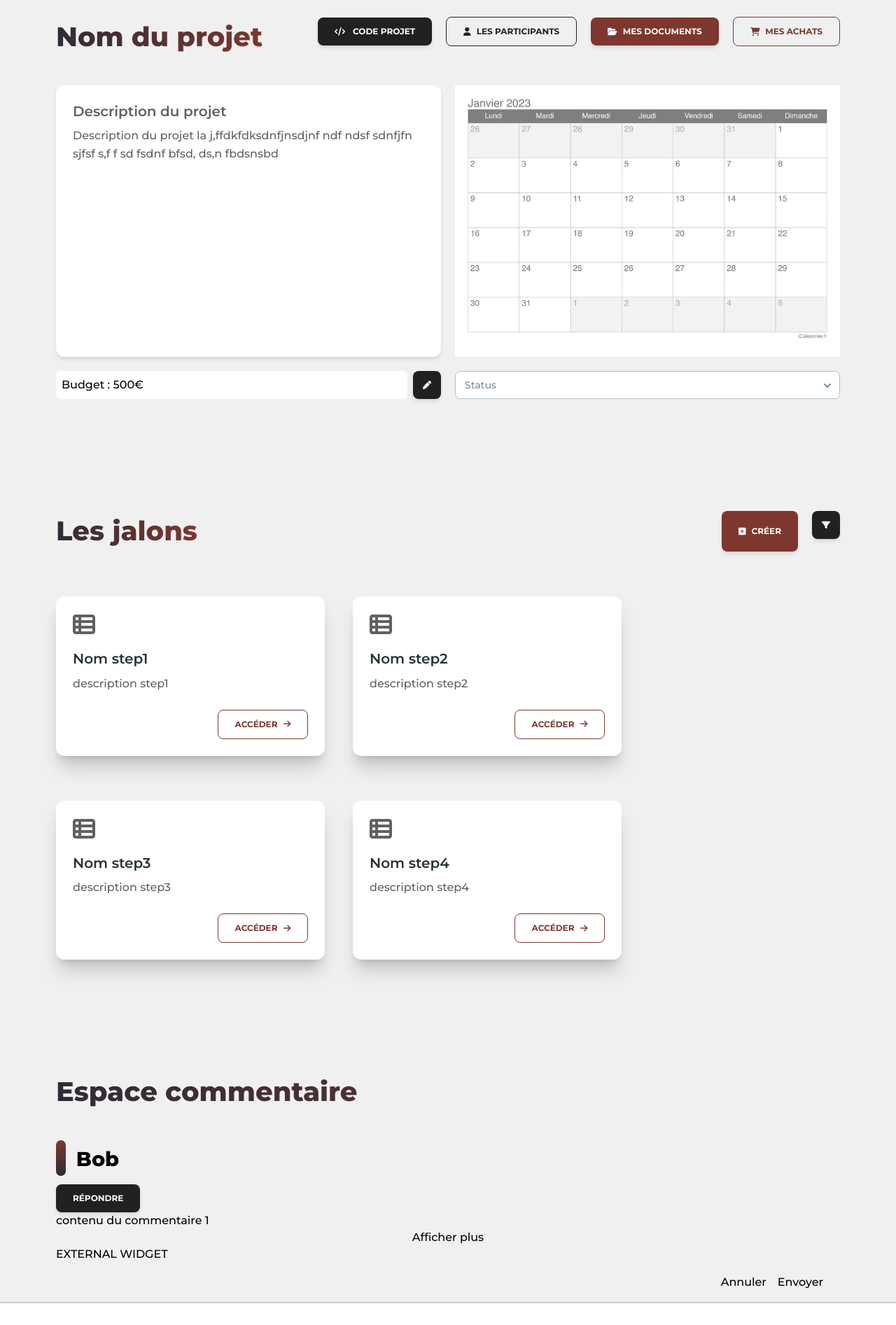
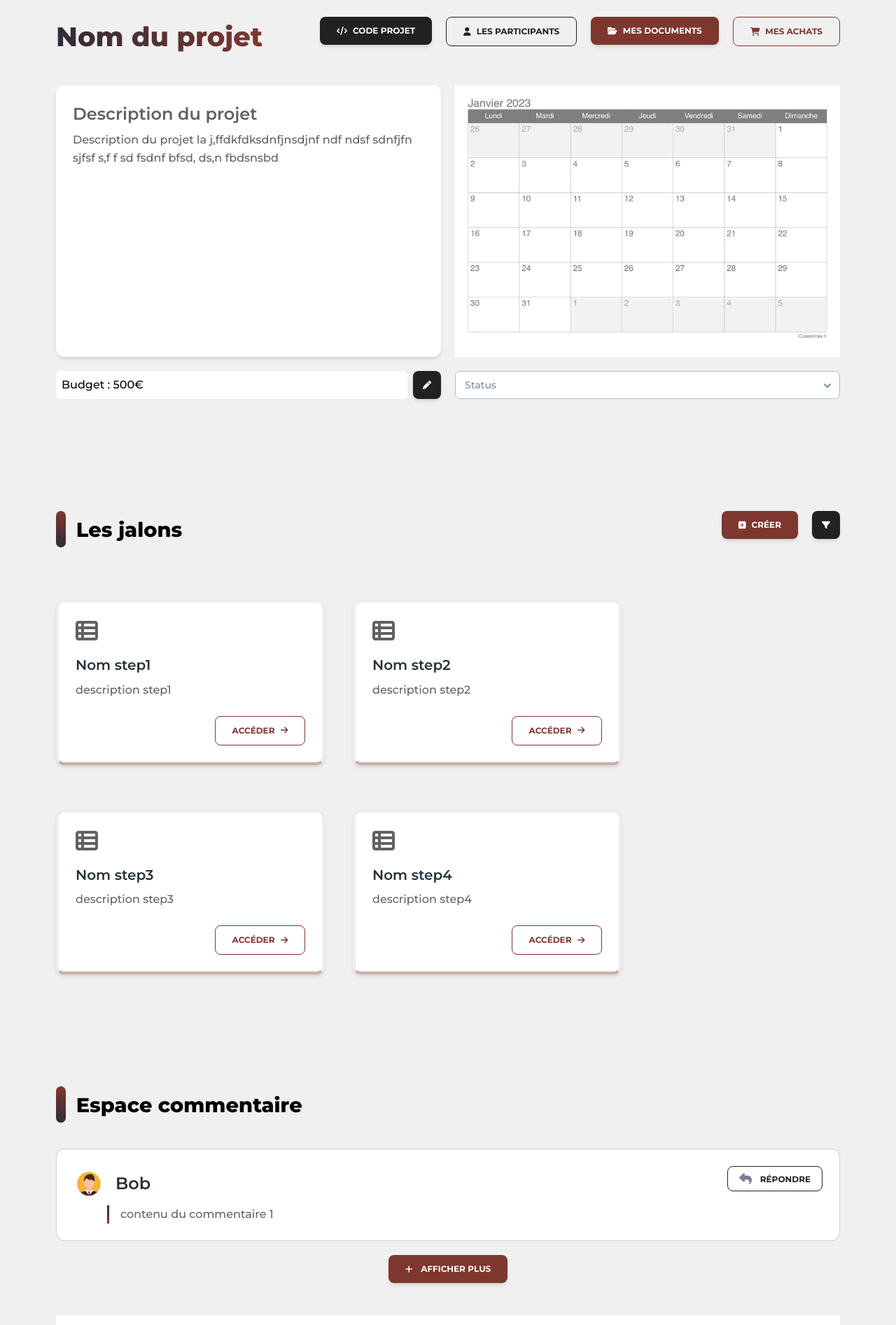
Before and after one commit to mathieubourkel/chappy, a React (Vite) app: page /project in a window 1280 px wide. Shown: the part 140-2033 px from the top of the page at 70% size. Built offline with nearby package versions, Linux system fonts and the light colour scheme.

Commit message:
fin du design page project

```diff
--- a/src/components/Project/Comments.tsx
+++ b/src/components/Project/Comments.tsx
@@ -1,14 +1,9 @@
 import { useState } from "react";
 import { intComment, intComments } from "../../services/interfaces/intProject";
-import {
-  Button,
-  Card,
-  CardBody,
-  CardHeader,
-  Typography,
-} from "@material-tailwind/react";
-import { faReply, faUser } from "@fortawesome/free-solid-svg-icons";
+import StepCard from "./StepCard";
+import { Button, IconButton, Textarea } from "@material-tailwind/react";
 import { FontAwesomeIcon } from "@fortawesome/react-fontawesome";
+import { faMinus, faPaperPlane, faPlus } from "@fortawesome/free-solid-svg-icons";
 
 type Props = {
   comments: intComments;
@@ -22,55 +17,64 @@ export default function Comments({ comments }: Props) {
   }
 
   return (
-    <section className="bloc-3">
+    <section className="bloc-3 mb-40">
       <div className="b3-header">
-        <h1>Espace commentaire</h1>
+        <h2>Espace commentaire</h2>
       </div>
       <div className="b3-comments flex flex-col mt-10">
         {display ? (
           comments.map((comment: intComment, index: number) => (
-            <Card className="b3-comment w-full mb-5" key={index}>
-              <CardBody>
-                <div className="flex justify-between">
-                  <Typography variant="h5" color="blue-gray" className="mb-2">
-                  <FontAwesomeIcon icon={faUser} />
-                    <a className="pl-5">{comment.author}</a>
-                  </Typography>
-                  <Button variant="outlined">
-                  <FontAwesomeIcon icon={faReply} />
-                    <a className="pl-2">Répondre</a>
-                  </Button>
-                </div>
-                <Typography>{comment.content}</Typography>
-              </CardBody>
-            </Card>
+            <StepCard comment={comment} index={index}/>
           ))
-        ) : (
-          <div className="b3-comment">
-            <div className="b3-comment-header">
-              <h2>{comments[0].author}</h2>
-              <Button>Répondre</Button>
-            </div>
-            <div className="b3-comment-body">
-              <p>{comments[0].content}</p>
-            </div>
-          </div>
-        )}
+        ) : <StepCard comment={comments[0]} index={0}/>
+
+        }
       </div>
       <div className="flex justify-center">
-        <button onClick={handleDisplay}>
-          {display ? <a>Afficher moins</a> : <a>Afficher plus</a>}
-        </button>
+        <Button onClick={handleDisplay} className="bg-brick-300">
+          {display ?
+          <div>
+            <FontAwesomeIcon icon={faMinus} className="mr-3"/>
+            <a>Réduire</a>
+          </div>
+          : <div>
+                <FontAwesomeIcon icon={faPlus} className="mr-3"/>
+                <a>Afficher plus</a>
+            </div>}
+        </Button>
       </div>
-      <div className="comments-modify">
-        <div className="EXTERNAL">
-          <p>EXTERNAL WIDGET</p>
-        </div>
-        <div className="comments-modify-buttons flex justify-end mr-6">
-          <button className="m-4">Annuler</button>
-          <button>Envoyer</button>
+      <div className="mt-10">
+      <Textarea variant="static"
+      placeholder="Rédiger un nouveau commentaire"
+      className="bg-white pl-5"/>
+      <div className="flex w-full justify-between py-1.5">
+        <IconButton variant="text" color="blue-gray" size="sm">
+          <svg
+            xmlns="http://www.w3.org/2000/svg"
+            fill="none"
+            viewBox="0 0 24 24"
+            stroke="currentColor"
+            strokeWidth={2}
+            className="h-4 w-4"
+          >
+            <path
+              strokeLinecap="round"
+              strokeLinejoin="round"
+              d="M13.19 8.688a4.5 4.5 0 011.242 7.244l-4.5 4.5a4.5 4.5 0 01-6.364-6.364l1.757-1.757m13.35-.622l1.757-1.757a4.5 4.5 0 00-6.364-6.364l-4.5 4.5a4.5 4.5 0 001.242 7.244"
+            />
+          </svg>
+        </IconButton>
+        <div className="flex gap-2">
+          <Button  variant="outlined">
+            Annuler
+          </Button>
+          <Button>
+            Envoyer
+            <FontAwesomeIcon className="ml-3" icon={faPaperPlane} />
+          </Button>
         </div>
       </div>
+    </div>
     </section>
   );
 }
--- a/src/components/Project/Resume.tsx
+++ b/src/components/Project/Resume.tsx
@@ -51,47 +51,50 @@ export default function Resume({ project, setProject }: Props) {
         <div className="b1-header-title">
           <h1>{project.name}</h1>
         </div>
-        <div className="b1-header-buttons">
-          <Button>
-            <FontAwesomeIcon icon={faCode} />
-            <a className="pl-2"> Code projet</a>
-          </Button>
+        <div className="b1-header-buttons flex flex-wrap gap-5">
+          <Link to="/project/">
+            <Button>
+              <FontAwesomeIcon icon={faCode} className="mr-2" />
+              Code projet
+            </Button>
+          </Link>
+
           <Link to="/project/members">
-            <Button className="ml-5" variant="outlined">
-              <FontAwesomeIcon icon={faUser} />
-              <a className="pl-2">Les participants</a>
+            <Button variant="outlined">
+              <FontAwesomeIcon icon={faUser} className="mr-2" />
+              Les participants
             </Button>
           </Link>
           <Link to="/project/documents">
-            <Button className="ml-5 bg-brick-300">
-              <FontAwesomeIcon icon={faFolderOpen} />
-              <a className="pl-2">Mes documents</a>
+            <Button className="bg-brick-300">
+              <FontAwesomeIcon icon={faFolderOpen} className="mr-2"/>
+              Mes documents
             </Button>
           </Link>
           <Link to="project/purchases">
             <Button
-              className="button-project ml-5 text-brick-300 border-brick-300"
+              className="button-project text-brick-300 border-brick-300"
               variant="outlined"
             >
-              <FontAwesomeIcon icon={faCartShopping} />
-              <a className="pl-2">Mes achats</a>
+              <FontAwesomeIcon icon={faCartShopping} className="mr-2"/>
+              Mes achats
             </Button>
           </Link>
         </div>
       </div>
 
       <div className="b1-body mt-10">
-        <div className="b1-body-desc-calendar flex mt-5 gap-5">
+        <div className="b1-body-desc-calendar flex gap-5">
           <Card className="b1-body-desc basis-1/2 bg-white">
             <CardBody>
-              <Typography variant="h5" className="mb-2">
+              <Typography variant="h4" className="mb-2">
                 Description du projet
               </Typography>
               <Typography>{project.description}</Typography>
             </CardBody>
           </Card>
           <div className="b1-body-calendar basis-1/2">
-            <img src={calendar}></img>
+            <img src={calendar}/>
           </div>
         </div>
         <div className="b1-body-budget-status flex gap-5 mt-5">
--- /dev/null
+++ b/src/components/Project/StepCard.tsx
@@ -0,0 +1,45 @@
+/* eslint-disable @typescript-eslint/no-explicit-any */
+import { faReply } from "@fortawesome/free-solid-svg-icons";
+import { FontAwesomeIcon } from "@fortawesome/react-fontawesome";
+import {
+  Avatar,
+  Button,
+  Card,
+  CardBody,
+  Typography,
+} from "@material-tailwind/react";
+import user from "../../assets/img/icon user.png";
+
+export default function StepCard(props: any) {
+  const { comment, index } = props;
+  return (
+    <Card className="b3-comment w-full mb-5 shadow-none" key={index}>
+      <CardBody>
+        <div className="flex justify-between">
+          <div>
+          <Typography
+            variant="h4"
+            color="blue-gray"
+            className="mb-2 flex items-center gap-3"
+          >
+            <Avatar variant="circular" alt="toto" src={user} />
+            {comment.author}
+          </Typography>
+          </div>
+          <div>
+          <Button variant="outlined" size="sm">
+            <FontAwesomeIcon
+              icon={faReply}
+              size="xl"
+              className="mr-3 text-marine-100"
+            />
+            <a className="md">Répondre</a>
+          </Button>
+            </div>
+
+        </div>
+        <Typography className="b3-comment-bar">{comment.content}</Typography>
+      </CardBody>
+    </Card>
+  );
+}
--- a/src/components/Project/Steps.tsx
+++ b/src/components/Project/Steps.tsx
@@ -1,56 +1,70 @@
-import { Button, Card, IconButton, CardBody,
+import {
+  Button,
+  Card,
+  IconButton,
+  CardBody,
   CardFooter,
-    Typography, } from '@material-tailwind/react'
-import {  intStep, intSteps } from '../../services/interfaces/intProject'
-import { FontAwesomeIcon } from '@fortawesome/react-fontawesome'
-import { faArrowRight, faFilter, faSquarePlus, faTableList } from '@fortawesome/free-solid-svg-icons'
+  Typography,
+} from "@material-tailwind/react";
+import { intStep, intSteps } from "../../services/interfaces/intProject";
+import { FontAwesomeIcon } from "@fortawesome/react-fontawesome";
+import {
+  faArrowRight,
+  faFilter,
+  faSquarePlus,
+  faTableList,
+} from "@fortawesome/free-solid-svg-icons";
 
 type Props = {
-    steps:intSteps
-}
+  steps: intSteps;
+};
 
-export default function Steps({steps}:Props) {
-
+export default function Steps({ steps }: Props) {
   return (
     <section className="bloc-2 mb-40">
       <div className="b2-header flex justify-between">
         <div className="b2-header-title">
-                <h1>Les jalons</h1>
+          <h2>Les jalons</h2>
         </div>
-            <div className="b2-header-buttons flex gap-5">
-                <Button className="ml-5 bg-brick-300">
+        <div className="b2-header-buttons flex">
+          <div>
+            <Button className="mr-5 bg-brick-300 flex items-center">
               <FontAwesomeIcon icon={faSquarePlus} />
               <a className="pl-2">Créer</a>
             </Button>
-                <IconButton className="">
+          </div>
+          <div>
+            <IconButton>
               <FontAwesomeIcon icon={faFilter} />
             </IconButton>
           </div>
         </div>
+      </div>
       <div className="b2-body flex flex-wrap gap-10 mt-10">
-            {steps.map((step:intStep, index:number) => (
-                <Card className="mt-6 w-96 shadow-xl shadow-gray-500/50" key={index}>
-
+        {steps.map((step: intStep, index: number) => (
+          <Card
+            className="mt-6 w-96 border-solid border-4 border-b-brick-200"
+            key={index}
+          >
             <CardBody>
               <FontAwesomeIcon icon={faTableList} size="2xl" className="mb-5" />
               <Typography variant="h5" color="blue-gray" className="mb-2">
                 {step.name}
               </Typography>
-                    <Typography>
-                        {step.description}
-                    </Typography>
+              <Typography>{step.description}</Typography>
             </CardBody>
             <CardFooter className="pt-0 flex justify-end">
-                    <Button variant="outlined" className="text-brick-300 border-brick-300">
+              <Button
+                variant="outlined"
+                className="text-brick-300 border-brick-300"
+              >
                 <a className="pr-2">Accéder</a>
                 <FontAwesomeIcon icon={faArrowRight} />
               </Button>
             </CardFooter>
-
           </Card>
         ))}
-
       </div>
     </section>
-  )
+  );
 }
--- a/src/css/Project.css
+++ b/src/css/Project.css
@@ -5,40 +5,19 @@
     margin-top: 5rem;
 }
 
-/* SECTION 2 */
-
-.steps-project-header {
-    display: flex;
+.b3-comment {
+    border: 1px solid #1e1d2233;
 }
 
-.steps-project-header-title {
-    width: 30%;
+.b3-comment-bar {
+    display: block;
+    border-left: 3px solid;
+    padding-left: 1rem;
+    margin-left: 3rem;
+    border-image:
+      linear-gradient(
+        to bottom,
+        rgb(47,44,54,1),
+        rgb(126,55,47,1)
+      ) 1 100%;
 }
-.steps-project-header-buttons {
-    width: 70%;
-    display: flex;
-    justify-content: flex-end;
-}
-
-.steps-project-steps {
-    display: flex;
-}
-
-
-.step {
-    border: solid;
-    width: 25%;
-}
-
-/* SECTION 3 */
-
-.project-comments {
-    display: flex;
-    flex-direction: column;
-    margin-top: 5rem;
-}
-
-.comment {
-    margin:1rem;
-    border:solid;
-}
```
Lines whose indentation alone changed are shown as unchanged.
